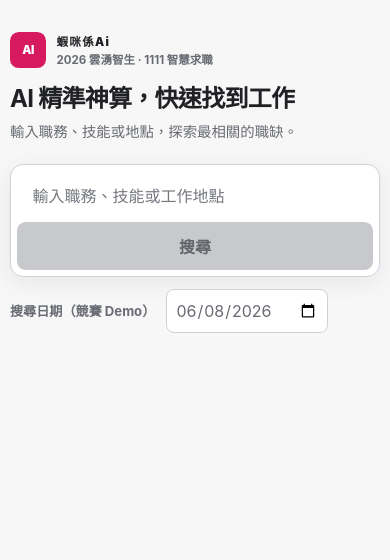
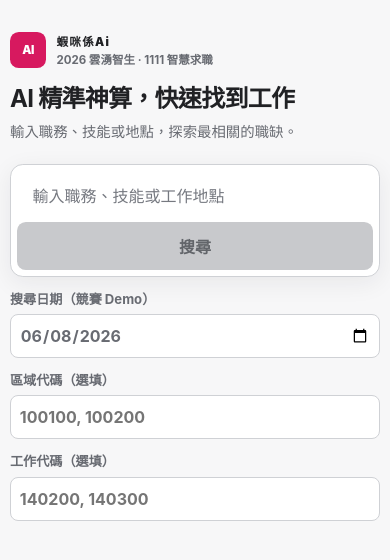
Before and after one commit to TakalaWang/1111-work-retrieval, a SvelteKit app in the folder apps/web/: page / in a window 390 px wide. Shown: the top 560 px of the page. Built offline with nearby package versions, Linux system fonts and the light colour scheme.

Commit message:
feat(web): add demo code filters

```diff
--- a/apps/web/src/lib/search.ts
+++ b/apps/web/src/lib/search.ts
@@ -9,6 +9,8 @@ type ErrorResponse = components['schemas']['ErrorResponse'];
 export interface SearchForm {
   query: string;
   searchDate?: string;
+  locationCodes?: string;
+  dutyCodes?: string;
 }
 
 export interface PresentedJob {
@@ -123,10 +125,16 @@ function usefulDetail(details: JobResponse['details'], key: string) {
 }
 
 export function serializeSearch(form: SearchForm): SearchRequest {
+  const codes = (value?: string) =>
+    value
+      ?.split(/[,，]/u)
+      .map((code) => code.trim())
+      .filter(Boolean) ?? [];
+
   return {
     query: form.query.trim(),
-    location_code: [],
-    duty_code: [],
+    location_code: codes(form.locationCodes),
+    duty_code: codes(form.dutyCodes),
     ...(form.searchDate ? { search_date: form.searchDate } : {})
   };
 }
--- a/apps/web/src/routes/+page.svelte
+++ b/apps/web/src/routes/+page.svelte
@@ -3,6 +3,8 @@
 
   let query = $state('');
   let searchDate = $state('2026-06-08');
+  let locationCodes = $state('');
+  let dutyCodes = $state('');
   let loading = $state(false);
   let searched = $state(false);
   /** @type {import('$lib/search').PresentedJob[]} */
@@ -24,7 +26,9 @@
     try {
       const outcome = await searchJobDetails({
         query,
-        searchDate: searchDate || undefined
+        searchDate: searchDate || undefined,
+        locationCodes,
+        dutyCodes
       });
       jobs = outcome.jobs;
       failedCount = outcome.failedCount;
@@ -66,6 +70,7 @@
         void submit();
       }}
     >
+      <div class="query-row">
         <label class="sr-only" for="job-query">搜尋職缺</label>
         <input
           id="job-query"
@@ -80,9 +85,10 @@
         <button type="submit" disabled={loading || !query.trim()}>
           {loading ? '搜尋中…' : '搜尋'}
         </button>
-    </form>
+      </div>
       <div class="controls">
-      <label for="search-date">搜尋日期（競賽 Demo）</label>
+        <label for="search-date">
+          <span>搜尋日期（競賽 Demo）</span>
           <input
             id="search-date"
             bind:value={searchDate}
@@ -90,7 +96,33 @@
             name="search_date"
             disabled={loading}
           />
+        </label>
+        <label for="location-codes">
+          <span>區域代碼（選填）</span>
+          <input
+            id="location-codes"
+            bind:value={locationCodes}
+            type="text"
+            name="location_code"
+            autocomplete="off"
+            placeholder="100100, 100200"
+            disabled={loading}
+          />
+        </label>
+        <label for="duty-codes">
+          <span>工作代碼（選填）</span>
+          <input
+            id="duty-codes"
+            bind:value={dutyCodes}
+            type="text"
+            name="duty_code"
+            autocomplete="off"
+            placeholder="140200, 140300"
+            disabled={loading}
+          />
+        </label>
       </div>
+    </form>
   </section>
 
   <section class="results" aria-live="polite" aria-busy={loading}>
@@ -273,7 +305,7 @@
     line-height: 1.55;
   }
 
-  form {
+  .query-row {
     display: flex;
     padding: 0.35rem;
     border: 1px solid #cfd1d5;
@@ -285,14 +317,14 @@
       box-shadow 160ms ease;
   }
 
-  form:focus-within {
+  .query-row:focus-within {
     border-color: #d7195f;
     box-shadow:
       0 0 0 3px rgb(215 25 95 / 12%),
       0 8px 28px rgb(32 33 36 / 9%);
   }
 
-  form input {
+  .query-row input {
     min-width: 0;
     min-height: 3.25rem;
     flex: 1;
@@ -303,7 +335,7 @@
     color: inherit;
   }
 
-  form input::placeholder {
+  .query-row input::placeholder {
     color: #767980;
   }
 
@@ -341,19 +373,25 @@
   }
 
   .controls {
-    display: flex;
-    align-items: center;
-    gap: 0.65rem;
+    display: grid;
+    grid-template-columns: repeat(3, minmax(0, 1fr));
+    align-items: end;
+    gap: 0.75rem;
     margin-top: 0.75rem;
     color: #686b72;
     font-size: 0.82rem;
   }
 
   .controls label {
+    display: grid;
+    min-width: 0;
+    gap: 0.4rem;
     font-weight: 700;
   }
 
   .controls input {
+    width: 100%;
+    min-width: 0;
     min-height: 2.75rem;
     border: 1px solid #cfd1d5;
     border-radius: 0.5rem;
@@ -584,7 +622,7 @@
       padding-top: 2rem;
     }
 
-    form {
+    .query-row {
       display: grid;
     }
 
@@ -593,7 +631,7 @@
     }
 
     .controls {
-      flex-wrap: wrap;
+      grid-template-columns: 1fr;
     }
 
     .result-summary {
@@ -610,7 +648,7 @@
   }
 
   @media (prefers-reduced-motion: reduce) {
-    form,
+    .query-row,
     button {
       transition: none;
     }
```
Also changed, not shown: 1 other file (tests, documents, lock files or other folders). Lines whose indentation alone changed are shown as unchanged.
